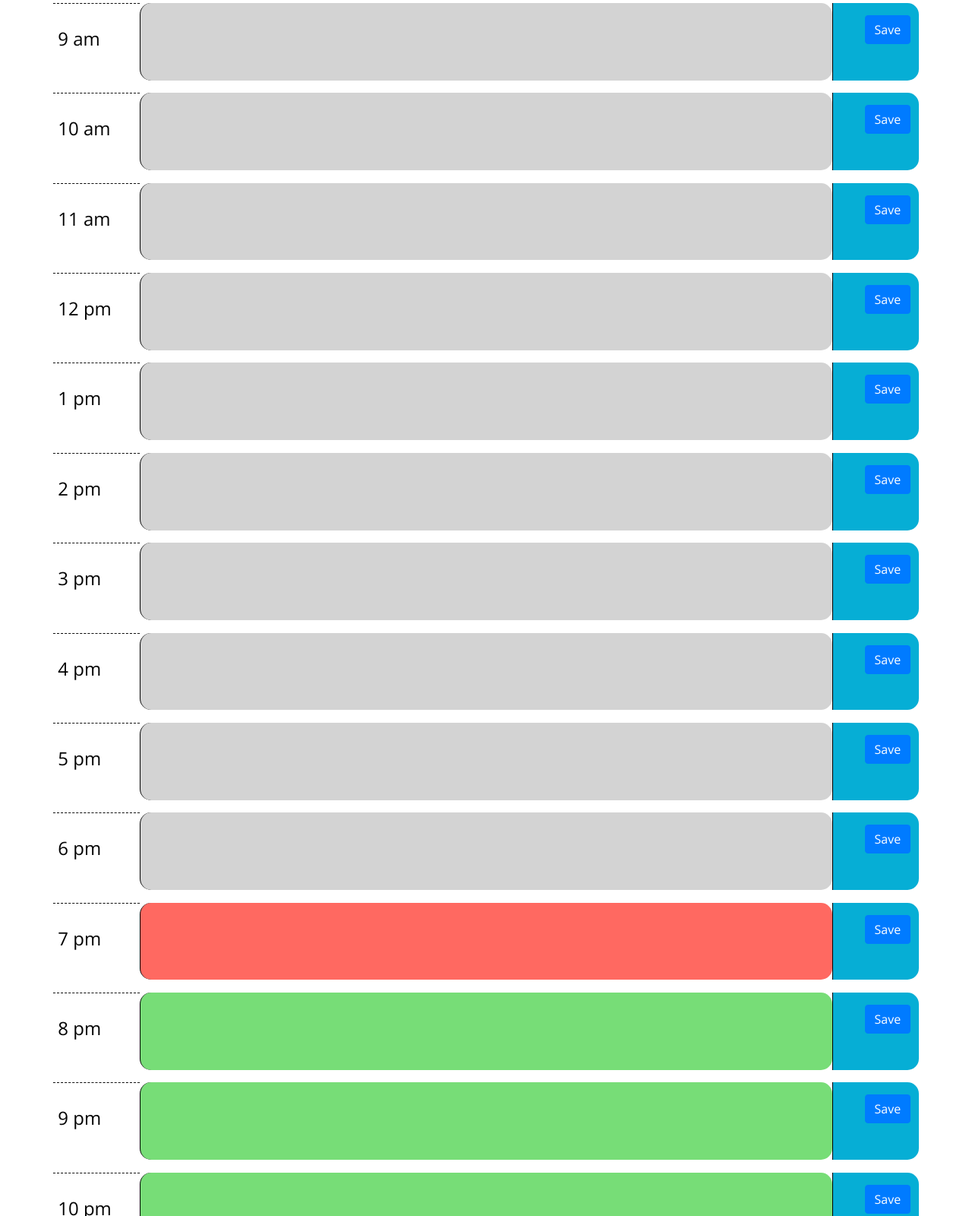
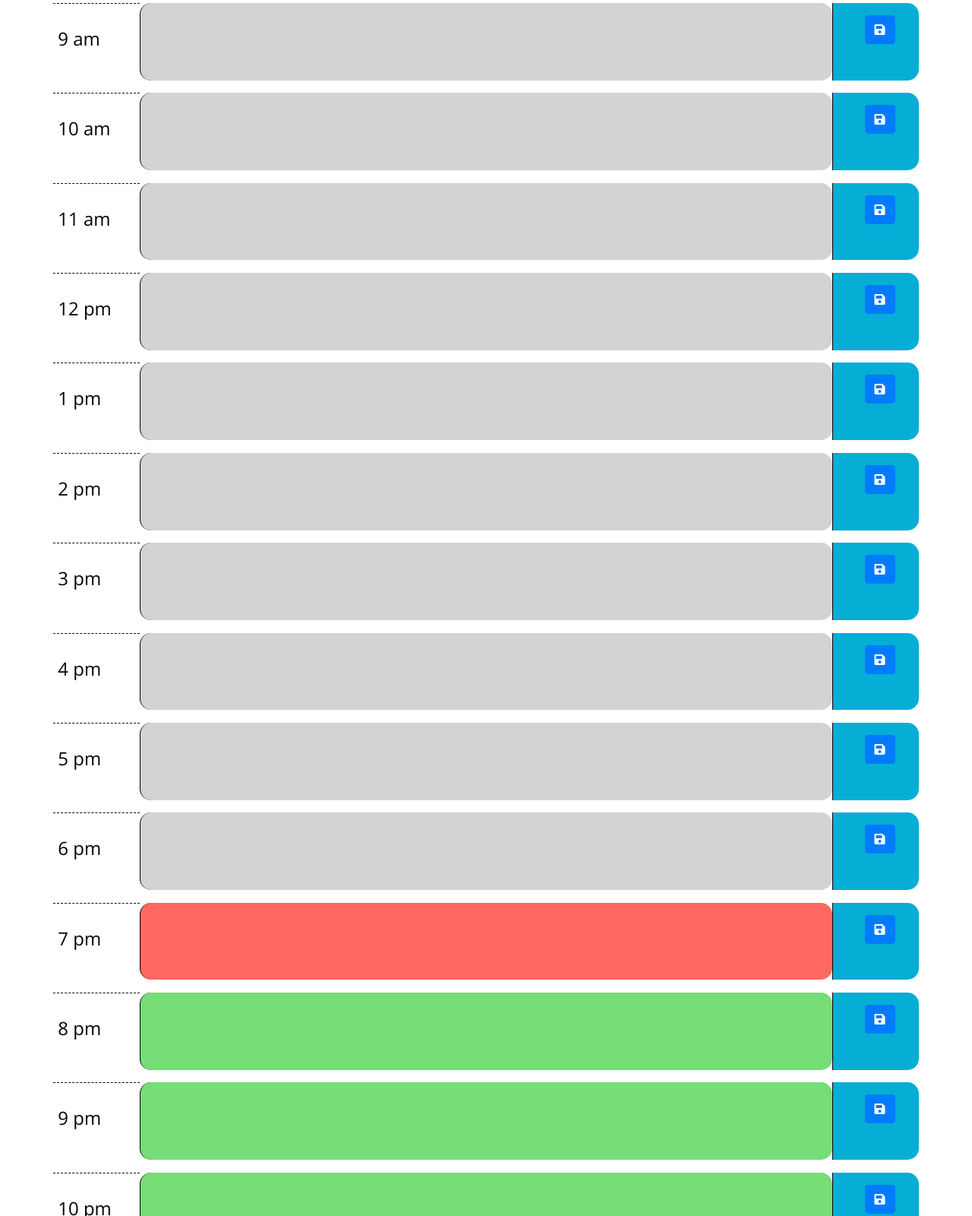
Before and after one commit to csbonang/bonang_workScheduler, a plain HTML site: page index.html in a window 1280 px wide. Shown: the part 340-1940 px from the top of the page at 76% size. Drawn offline with nearby package versions, Linux system fonts and the light colour scheme.

Commit message:
added save icons

```diff
--- a/index.html
+++ b/index.html
@@ -37,7 +37,7 @@
         </div>
           <textarea class="time-block" id="9-data"></textarea>
         <div class="saveBtn">
-          <button id="9-save" class="saveplan btn btn-primary">Save</button>
+          <button id="9-save" class="saveplan btn btn-primary"><i class="fas fa-save"></i></button>
         </div>
       </div>
       <!-- 10am  -->
@@ -47,7 +47,7 @@
         </div>
           <textarea class="time-block" id="10-data"></textarea>
         <div class="saveBtn">
-          <button id="10-save" class="saveplan btn btn-primary">Save</button>
+          <button id="10-save" class="saveplan btn btn-primary"><i class="fas fa-save"></i></button>
         </div>
       </div>
       <!-- 11am  -->
@@ -57,7 +57,7 @@
         </div>
           <textarea class="time-block" id="11-data"></textarea>
         <div class="saveBtn">
-          <button id="11-save" class="saveplan btn btn-primary">Save</button>
+          <button id="11-save" class="saveplan btn btn-primary"><i class="fas fa-save"></i></button>
         </div>
       </div>
       <!-- 12pm  -->
@@ -67,7 +67,7 @@
         </div>
           <textarea class="time-block" id="12-data"></textarea>
         <div class="saveBtn">
-          <button id="12-save" class="saveplan btn btn-primary">Save</button>
+          <button id="12-save" class="saveplan btn btn-primary"><i class="fas fa-save"></i></button>
         </div>
       </div>
       <!-- 1:00pm or 13:00 military time  -->
@@ -77,7 +77,7 @@
         </div>
           <textarea class="time-block" id="13-data"></textarea>
         <div class="saveBtn">
-          <button id="13-save" class="saveplan btn btn-primary">Save</button>
+          <button id="13-save" class="saveplan btn btn-primary"><i class="fas fa-save"></i></button>
         </div>
       </div>
       <!-- 2:00pm or 14:00 -->
@@ -87,7 +87,7 @@
         </div>
           <textarea class="time-block" id="14-data"></textarea>
         <div class="saveBtn">
-          <button id="14-save" class="saveplan btn btn-primary">Save</button>
+          <button id="14-save" class="saveplan btn btn-primary"><i class="fas fa-save"></i></button>
         </div>
       </div>
       <!-- 3:00pm or 15:00 -->
@@ -97,7 +97,7 @@
         </div>
           <textarea class="time-block" id="15-data"></textarea>
         <div class="saveBtn">
-          <button id="15-save" class="saveplan btn btn-primary">Save</button>
+          <button id="15-save" class="saveplan btn btn-primary"><i class="fas fa-save"></i></button>
         </div>
       </div>
       <!-- 4:00pm or 16:00 -->
@@ -107,7 +107,7 @@
         </div>
           <textarea class="time-block" id="16-data"></textarea>
         <div class="saveBtn">
-          <button id="16-save" class="saveplan btn btn-primary">Save</button>
+          <button id="16-save" class="saveplan btn btn-primary"><i class="fas fa-save"></i></button>
         </div>
       </div>
       <!-- 5:00pm or 17:00 -->
@@ -117,7 +117,7 @@
         </div>
           <textarea class="time-block" id="17-data"></textarea>
         <div class="saveBtn">
-          <button id="17-save" class="saveplan btn btn-primary">Save</button>
+          <button id="17-save" class="saveplan btn btn-primary"><i class="fas fa-save"></i></button>
         </div>
       </div>
       <!-- 6:00pm or 18:00 -->
@@ -127,7 +127,7 @@
         </div>
           <textarea class="time-block" id="18-data"></textarea>
         <div class="saveBtn">
-          <button id="18-save" class="saveplan btn btn-primary">Save</button>
+          <button id="18-save" class="saveplan btn btn-primary"><i class="fas fa-save"></i></button>
         </div>
       </div>
       <!-- 7:00pm or 19:00 -->
@@ -137,7 +137,7 @@
         </div>
           <textarea class="time-block" id="19-data"></textarea>
         <div class="saveBtn">
-          <button id="19-save" class="saveplan btn btn-primary">Save</button>
+          <button id="19-save" class="saveplan btn btn-primary"><i class="fas fa-save"></i></button>
         </div>
       </div>
       <!-- 8:00pm or 20:00 -->
@@ -147,7 +147,7 @@
         </div>
           <textarea class="time-block" id="20-data"></textarea>
         <div class="saveBtn">
-          <button id="20-save" class="saveplan btn btn-primary">Save</button>
+          <button id="20-save" class="saveplan btn btn-primary"><i class="fas fa-save"></i></button>
         </div>
       </div>
       <!-- 9:00pm or 21:00 -->
@@ -157,7 +157,7 @@
         </div>
           <textarea class="time-block" id="21-data"></textarea>
         <div class="saveBtn">
-          <button id="21-save" class="saveplan btn btn-primary">Save</button>
+          <button id="21-save" class="saveplan btn btn-primary"><i class="fas fa-save"></i></button>
         </div>
       </div>
       <!-- 10:00pm or 22:00 -->
@@ -167,7 +167,7 @@
         </div>
           <textarea class="time-block" id="22-data"></textarea>
         <div class="saveBtn">
-          <button id="22-save" class="saveplan btn btn-primary">Save</button>
+          <button id="22-save" class="saveplan btn btn-primary"><i class="fas fa-save"></i></button>
         </div>
       </div>
       <!-- 11:00pm or 23:00 -->
@@ -177,7 +177,7 @@
         </div>
           <textarea class="time-block" id="23-data"></textarea>
         <div class="saveBtn">
-          <button id="23-save" class="saveplan btn btn-primary">Save</button>
+          <button id="23-save" class="saveplan btn btn-primary"><i class="fas fa-save"></i></button>
         </div>
       </div>
     </div>
--- a/style.css
+++ b/style.css
@@ -72,6 +72,7 @@ textarea {
   background-color: #06aed5;
   color: white;
   width:10%;
+
 }
 
 .saveBtn i:hover {
```
